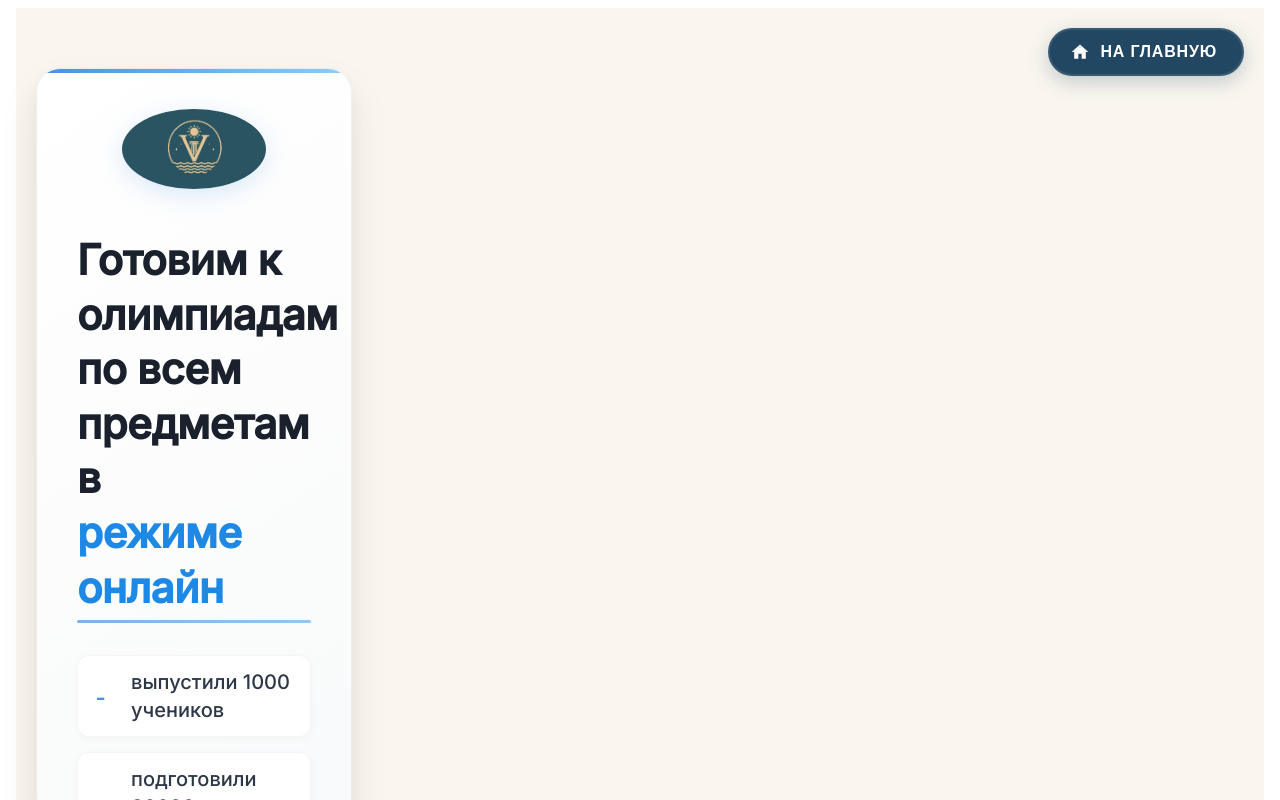
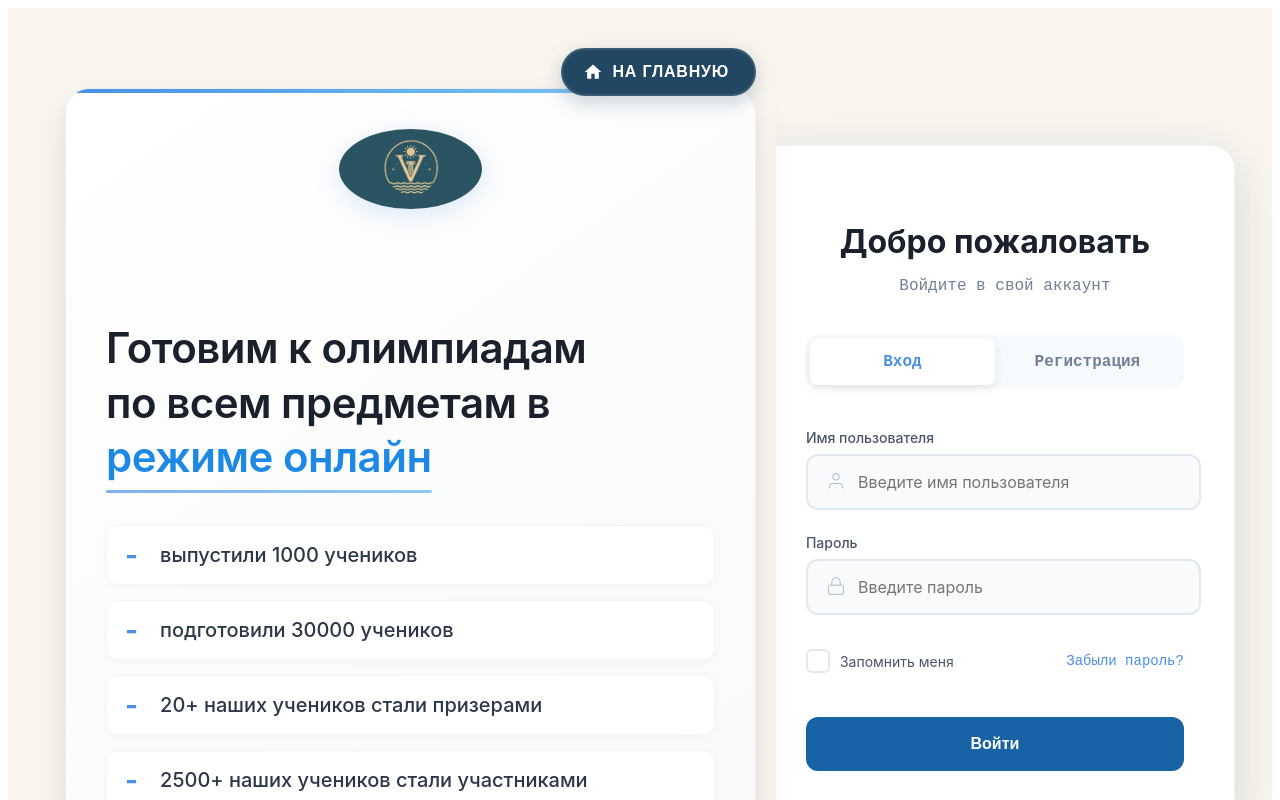
Before and after one commit to sl1056/olymp-prep, a Vue app in the folder frontend/: page /auth in a window 1280 px wide. Shown: the top 800 px of the page. Built offline with nearby package versions, Linux system fonts and the light colour scheme.

Commit message:
Update AuthView.vue

```diff
--- a/frontend/src/views/AuthView.vue
+++ b/frontend/src/views/AuthView.vue
@@ -1,75 +1,421 @@
+<template>
+    <div class="auth-page">
+        <div class="container">
+            <div class="left-panel">
+                <Info />
+            </div>
+            <div class="right-panel">
+                <div class="auth-card">
+                    <div class="auth-header">
+                        <h2>Добро пожаловать</h2>
+                        <p>Войдите в свой аккаунт</p>
+                    </div>
+
+                    <div class="tab-switcher">
+                        <router-link to="/auth" :class="['tab', $route.path === '/auth' ? 'active' : '']">
+                            Вход
+                        </router-link>
+                        <router-link to="/register" :class="['tab', $route.path === '/register' ? 'active' : '']">
+                            Регистрация
+                        </router-link>
+                        <div class="tab-indicator"></div>
+                    </div>
+
+                    <form @submit.prevent="createUser" class="auth-form">
+                        <div class="form-group">
+                            <label for="username">Имя пользователя</label>
+                            <input
+                                type="text"
+                                id="username"
+                                v-model="username"
+                                placeholder="Введите имя пользователя"
+                                required
+                            >
+                            <div class="input-icon">
+                                <svg width="20" height="20" viewBox="0 0 24 24" fill="none" stroke="currentColor">
+                                    <path d="M20 21v-2a4 4 0 0 0-4-4H8a4 4 0 0 0-4 4v2"/>
+                                    <circle cx="12" cy="7" r="4"/>
+                                </svg>
+                            </div>
+                        </div>
+
+                        <div class="form-group">
+                            <label for="password">Пароль</label>
+                            <input
+                                type="password"
+                                id="password"
+                                v-model="password"
+                                placeholder="Введите пароль"
+                                required
+                            >
+                            <div class="input-icon">
+                                <svg width="20" height="20" viewBox="0 0 24 24" fill="none" stroke="currentColor">
+                                    <rect x="3" y="11" width="18" height="11" rx="2" ry="2"/>
+                                    <path d="M7 11V7a5 5 0 0 1 10 0v4"/>
+                                </svg>
+                            </div>
+                        </div>
+
+                        <div class="form-options">
+                            <label class="checkbox-label">
+                                <input type="checkbox" id="remember">
+                                <span class="checkmark"></span>
+                                Запомнить меня
+                            </label>
+                            <router-link to="/forgot" class="forgot-link">
+                                Забыли пароль?
+                            </router-link>
+                        </div>
+
+                        <button type="submit" class="submit-btn" :disabled="isLoading">
+                            <span v-if="isLoading">
+                                <svg class="spinner" viewBox="0 0 50 50">
+                                    <circle cx="25" cy="25" r="20" fill="none" stroke-width="5"></circle>
+                                </svg>
+                            </span>
+                            <span v-else>Войти</span>
+                        </button>
+
+                        <div v-if="errorMessage" class="error-message">
+                            {{ errorMessage }}
+                        </div>
+                    </form>
+                </div>
+            </div>
+        </div>
+    </div>
+</template>
+
 <script>
 import Info from '@/components/Info.vue';
 import axios from 'axios';
 
 export default {
+    name: 'AuthView',
     components: { Info },
     data() {
         return {
-                email: '',
+            username: '',
             password: '',
+            isLoading: false,
+            errorMessage: ''
         }
     },
     methods: {
         async createUser() {
+            this.isLoading = true;
+            this.errorMessage = '';
+
             try {
                 const response = await axios.post('http://localhost:8000/api/auth/login/', {
-                        "username": this.username,
-                        "password": this.password
+                    username: this.username,
+                    password: this.password
                 });
-                    // Здесь сервер ДОЛЖЕН вернуть токен
-                    const token = response.data.access; // или response.data.token
 
-                    // Сохраняем токен
+                const token = response.data.access;
                 localStorage.setItem('authToken', token);
-
-                    // Настраиваем axios для автоматической отправки токена
                 axios.defaults.headers.common['Authorization'] = `Bearer ${token}`;
 
-                    // Перенаправляем на защищенную страницу
                 this.$router.push('/');
             } catch (err) {
-                // обработка ошибок
+                this.errorMessage = err.response?.data?.detail ||
+                                  'Неверное имя пользователя или пароль';
+            } finally {
+                this.isLoading = false;
             }
         }
     }
 }
 </script>
 
-<template>
-    <head>
-        <link rel="preconnect" href="https://fonts.googleapis.com">
-        <link rel="preconnect" href="https://fonts.gstatic.com" crossorigin>
-        <link href="https://fonts.googleapis.com/css2?family=Anonymous+Pro:ital,wght@0,400;0,700;1,400;1,700&family=Inter:opsz,wght@14..32,501&display=swap" rel="stylesheet">
-    </head>
-    <body>
-        <div className="app">
-            <div className="select">
-                <a href="/auth" className="active">Вход </a>
-                <a href="/register" className="passive">Регистрация</a><br>
-            </div>
-            <div className="input">
-                <p>Имя</p><br>
-                <input type="text" className="enter" v-model="username"><br>
-            </div>
-            <div className="input">
-                <p>Пароль</p><br>
-                <input type="password" className="enter" v-model="password"><br><br>
-            </div>
-            <div className="add">
-                <input type="checkbox" id="checkbox"> <a className ="checkboxA">Запомнить меня</a>
-                <a href="/forgot" className="forgotten"> Забыли пароль?</a>
-            </div>
-            <div>
-                <button className="enter_button" @click="createUser">Войти</button>
-            </div>
-        </div>
-        <Info></Info>
-    </body>
-</template>
+<style scoped>
+.auth-page {
+    min-height: 100vh;
+    background: rgb(250, 246, 239);
+    display: flex;
+    align-items: center;
+    justify-content: center;
+    padding: 20px;
+    font-family: 'Inter', sans-serif;
+}
 
-<style scoped>
-Header {
+.container {
+    display: flex;
+    max-width: 1400px;
+    width: 100%;
+    gap: 40px;
+    align-items: center;
+    justify-content: center;
+}
+
+.left-panel {
+    flex: 1;
+    max-width: 731px;
+}
+
+.right-panel {
+    margin-left: -5%;
+    flex: 1;
+    max-width: 480px;
+}
+
+.auth-card {
+    background: white;
+    border-radius: 24px;
+    padding: 50px;
+    box-shadow:
+        0 20px 60px rgba(0, 0, 0, 0.1),
+        0 0 40px rgba(74, 144, 226, 0.08);
+    border: 1px solid rgba(0, 0, 0, 0.05);
+}
+
+.auth-header {
+    text-align: center;
+    margin-bottom: 40px;
+}
+
+.auth-header h2 {
+    font-size: 32px;
+    font-weight: 700;
+    color: #1a202c;
+    margin-bottom: 10px;
+}
+
+.auth-header p {
+    font-size: 16px;
+    color: #718096;
+    font-weight: 400;
+}
+
+.tab-switcher {
+    display: flex;
+    background: #f7fafc;
+    border-radius: 12px;
+    padding: 4px;
+    margin-bottom: 40px;
+    position: relative;
+}
+
+.tab {
+    flex: 1;
+    padding: 14px 20px;
+    text-align: center;
+    text-decoration: none;
+    font-weight: 600;
+    font-size: 16px;
+    color: #718096;
+    border-radius: 8px;
+    transition: all 0.3s ease;
+    position: relative;
+    z-index: 1;
+}
+
+.tab.active {
+    color: #4a90e2;
+    background: white;
+    box-shadow: 0 4px 12px rgba(0, 0, 0, 0.08);
+}
+
+.tab-indicator {
+    position: absolute;
+    transition: all 0.3s ease;
+}
+
+.auth-form {
+    display: flex;
+    flex-direction: column;
+    gap: 24px;
+}
+
+.form-group {
+    margin-right: 15%;
+    position: relative;
+}
+
+.form-group label {
+    display: block;
+    margin-bottom: 8px;
+    font-weight: 500;
+    color: #4a5568;
+    font-size: 14px;
+}
+
+.form-group input {
+    width: 100%;
+    padding: 16px 20px 16px 50px;
+    border: 2px solid #e2e8f0;
+    border-radius: 12px;
+    font-size: 16px;
+    font-family: 'Inter', sans-serif;
+    transition: all 0.3s ease;
+    background: #f8fafc;
+}
+
+.form-group input:focus {
+    outline: none;
+    border-color: #4a90e2;
+    background: white;
+    box-shadow: 0 0 0 3px rgba(74, 144, 226, 0.1);
+}
+
+.input-icon {
+    margin-top: 3.5%;
+    position: absolute;
+    left: 20px;
+    top: 42px;
+    transform: translateY(-50%);
+    color: #a0aec0;
+}
+
+.form-options {
+    display: flex;
+    justify-content: space-between;
+    align-items: center;
+    margin: 10px 0;
+}
+
+.checkbox-label {
+    display: flex;
+    align-items: center;
+    cursor: pointer;
+    font-size: 14px;
+    color: #4a5568;
+    user-select: none;
+}
+
+.checkbox-label input {
     display: none;
 }
+
+.checkmark {
+    width: 20px;
+    height: 20px;
+    border: 2px solid #e2e8f0;
+    border-radius: 6px;
+    margin-right: 10px;
+    position: relative;
+    transition: all 0.3s ease;
+}
+
+.checkbox-label input:checked + .checkmark {
+    background: #4a90e2;
+    border-color: #4a90e2;
+}
+
+.checkbox-label input:checked + .checkmark::after {
+    content: '✓';
+    position: absolute;
+    color: white;
+    font-size: 14px;
+    top: 50%;
+    left: 50%;
+    transform: translate(-50%, -50%);
+}
+
+.forgot-link {
+    color: #4a90e2;
+    text-decoration: none;
+    font-size: 14px;
+    font-weight: 500;
+    transition: color 0.3s ease;
+}
+
+.forgot-link:hover {
+    color: #2c5282;
+    text-decoration: underline;
+}
+
+.submit-btn {
+    background: #1763a5;
+    color: white;
+    border: none;
+    padding: 18px;
+    border-radius: 12px;
+    font-size: 16px;
+    font-weight: 600;
+    cursor: pointer;
+    transition: all 0.3s ease;
+    margin-top: 10px;
+    position: relative;
+    overflow: hidden;
+}
+
+.submit-btn:hover:not(:disabled) {
+    transform: translateY(-2px);
+    box-shadow: 0 10px 25px rgba(74, 144, 226, 0.3);
+}
+
+.submit-btn:disabled {
+    opacity: 0.6;
+    cursor: not-allowed;
+}
+
+.spinner {
+    width: 24px;
+    height: 24px;
+    animation: spin 1s linear infinite;
+}
+
+.spinner circle {
+    stroke: white;
+    stroke-linecap: round;
+    stroke-dasharray: 90, 150;
+    stroke-dashoffset: 0;
+    animation: dash 1.5s ease-in-out infinite;
+}
+
+.error-message {
+    background: #fed7d7;
+    color: #c53030;
+    padding: 12px 16px;
+    border-radius: 8px;
+    font-size: 14px;
+    margin-top: 10px;
+    text-align: center;
+    border: 1px solid #fc8181;
+}
+
+@keyframes spin {
+    0% { transform: rotate(0deg); }
+    100% { transform: rotate(360deg); }
+}
+
+@keyframes dash {
+    0% { stroke-dasharray: 1, 150; stroke-dashoffset: 0; }
+    50% { stroke-dasharray: 90, 150; stroke-dashoffset: -35; }
+    100% { stroke-dasharray: 90, 150; stroke-dashoffset: -124; }
+}
+
+@media (max-width: 1024px) {
+    .container {
+        flex-direction: column;
+        gap: 30px;
+    }
+
+    .left-panel,
+    .right-panel {
+        max-width: 100%;
+        width: 100%;
+    }
+
+    .auth-card {
+        padding: 40px 30px;
+    }
+}
+
+@media (max-width: 640px) {
+    .auth-card {
+        padding: 30px 20px;
+    }
+
+    .auth-header h2 {
+        font-size: 28px;
+    }
+
+    .form-options {
+        flex-direction: column;
+        gap: 15px;
+        align-items: flex-start;
+    }
+}
 </style>
```
Lines whose indentation alone changed are shown as unchanged.
